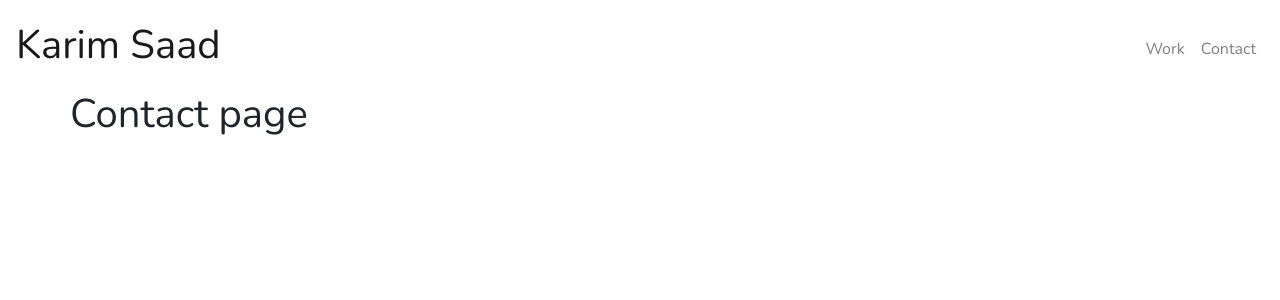
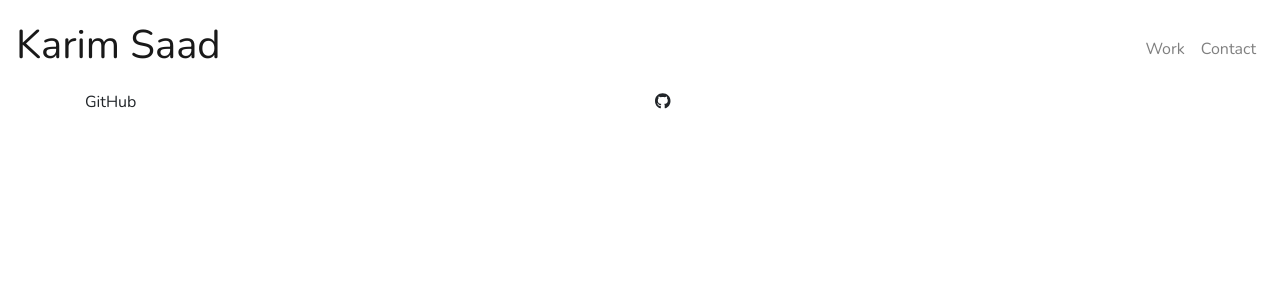
Before and after one commit to karim-saad/karims-website, a React (Create React App) app: page /contact in a window 1280 px wide. Shown: the top 300 px of the page. Built offline with nearby package versions, Linux system fonts and the light colour scheme.

Commit message:
github icon

```diff
--- a/src/screens/ContactPage.jsx
+++ b/src/screens/ContactPage.jsx
@@ -1,10 +1,17 @@
-import { Container, Row } from "react-bootstrap";
+import { Col, Container, Row } from "react-bootstrap";
+import { FontAwesomeIcon } from "@fortawesome/react-fontawesome";
+import { faGithub } from "@fortawesome/free-brands-svg-icons";
 
 const ContactPage = () => {
   return (
     <Container>
-      <Row>
-        <h1>Contact page</h1>
+      <Row className="justify-content-center">
+        <Col>
+          <p>GitHub</p>
+        </Col>
+        <Col>
+          <FontAwesomeIcon icon={faGithub}></FontAwesomeIcon>
+        </Col>
       </Row>
     </Container>
   );
```
